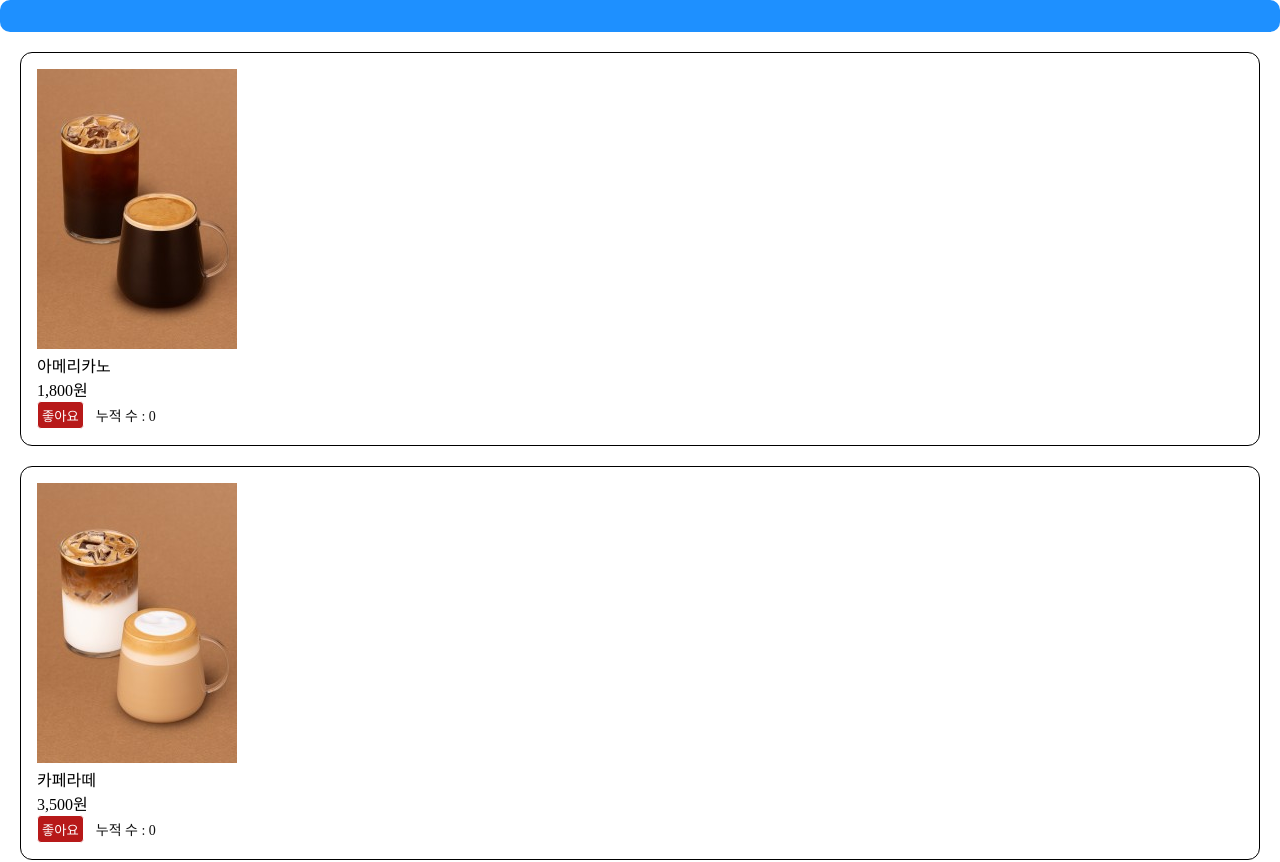
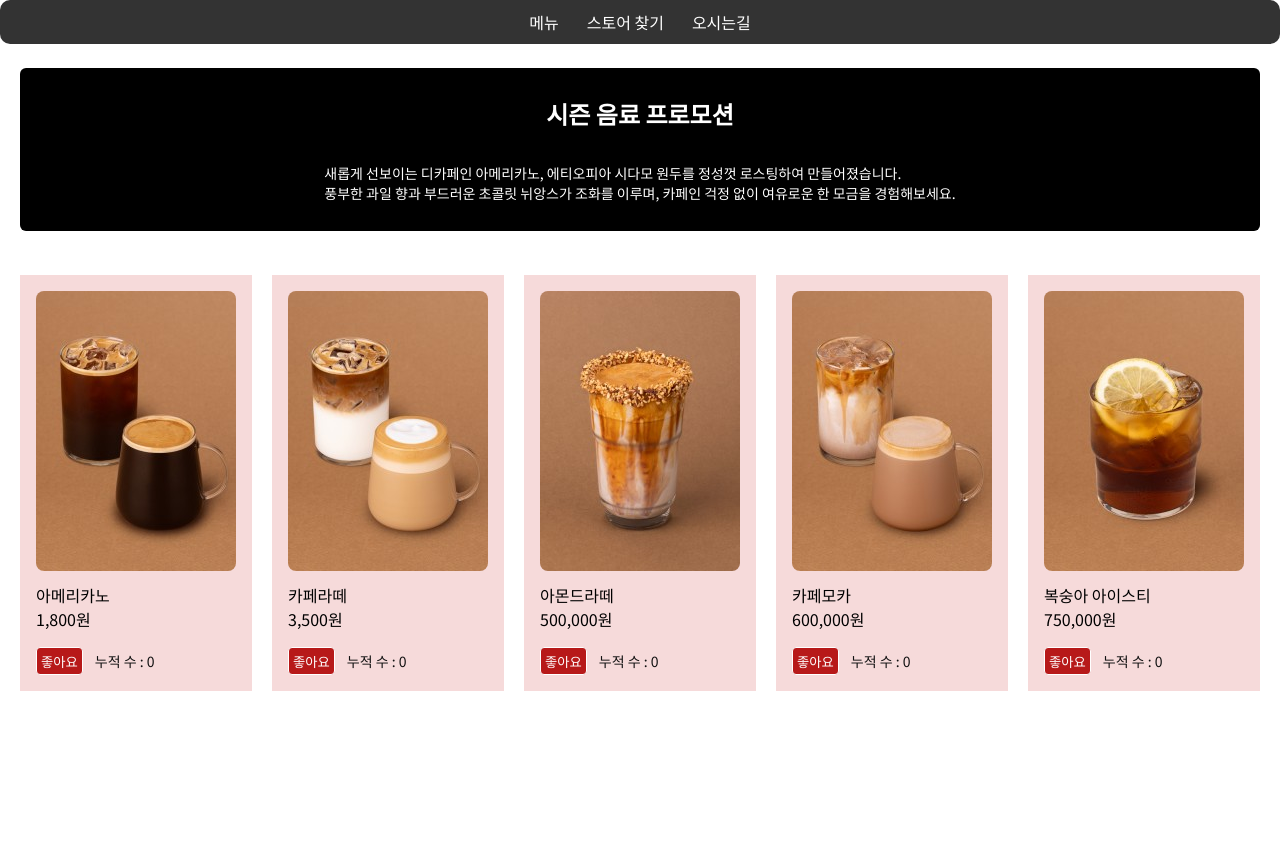
Before and after one commit to HanDeul-Kim/vue3_study, a Vue app: page / in a window 1280 px wide. Shown: the top 862 px of the page. After the commit the page ends 800 px from the top, so only its background shows below. Built offline with nearby package versions, Linux system fonts and the light colour scheme.

Commit message:
v-else v-else-if & 레이아웃 수정

```diff
--- a/src/App.vue
+++ b/src/App.vue
@@ -2,10 +2,19 @@
     <div class="container">
         <header>
             <div class="menu">
-                <a :href="e.link" v-for="(e, idx) in menus" :key="idx">{{ e.title }}</a>
+                <a :href="e.link" v-for="(e, idx) in menus" :key="idx">{{ e.name }}</a>
             </div>
         </header>
+
         <section>
+            <div class="banner-promotion">
+                <h2>시즌 음료 프로모션</h2>
+                <p>
+                    새롭게 선보이는 디카페인 아메리카노, 에티오피아 시다모 원두를 정성껏 로스팅하여 만들어졌습니다.<br>
+                    풍부한 과일 향과 부드러운 초콜릿 뉘앙스가 조화를 이루며, 카페인 걱정 없이 여유로운 한 모금을 경험해보세요.
+                </p>
+            </div>
+
             <div class="item-info-inner">
                 <!-- 반복문 -->
                 <ul>
@@ -13,19 +22,30 @@
                         <div class="product-img">
                             <img :src="e.imgSrc" alt="원룸 이미지"></img>
                         </div>
-                        <a href="javascript:void(0);" @click="openModal(idx)">{{e.title}}</a>
-                        <p>{{e.price}}원</p>
+                        <a href="javascript:void(0);" @click="openModal(idx)">{{ e.title }}</a>
+                        <p>{{ e.price }}원</p>
                         <div class="btn-wrap report">
                             <button @click="e.currentNum++">좋아요</button>
-                            <span>누적 수 : {{e.currentNum}}</span>
+                            <span>누적 수 : {{ e.currentNum }}</span>
                         </div>
                     </li>
                 </ul>
+            </div>
+        </section>
 
-            </div>
+        <!-- vue에서의 if문 -->
+        <!-- <div v-if="1 == 2">
+            참일 때 보여줘
+        </div>
+        <div v-else>
+            else문
+        </div>
+        <div v-else-if="1 == 1">
+            else if 문
+        </div> -->
 
 
-        </section>
+
     </div>
 
 
@@ -34,10 +54,24 @@
     <div class="modal-wrap" v-if="visibleModal !== null">
         <div class="modal">
             <button @click="closeModal" class="modal-close">닫기</button>
-            <h2>상세 페이지({{products[visibleModal].modalCont}})</h2>
-            <p>상세 페이지 내용 상세 페이지 내용상세 페이지 내용상세 페이지 내용 상세 페이지 내용 상세 페이지 내용 상세 페이지 내용 상세 페이지 내용 상세 페이지 내용 상세 페이지 내용 상세 페이지 내용</p>
+            <div class="modal-head">
+                <h2>{{ products[visibleModal].modalHead }}</h2>
+            </div>
+            <div class="modal-content">
+                <div class="modal-content-img">
+                    <img :src="products[visibleModal].imgSrc" alt="음료 이미지">
+                </div>
+                <div class="modal-content-info">
+                    <p v-if="products[visibleModal].modalCont2 !== ''">{{products[visibleModal].modalCont2}}</p>
+                    <p v-else>데이터가 없습니다.</p>
+                </div>
+            </div>
+            <div class="modal-footer">
+                <span>{{ products[visibleModal].price }} won</span>
+            </div>
         </div>
     </div>
+
 
 
 
@@ -54,9 +88,9 @@ export default {
     data() {
         return {
             menus: [
-                { name: 'Home', link: 'javascript:void(0);' },
-                { name: 'Products', link: 'javascript:void(0);' },
-                { name: 'About', link: 'javascript:void(0);' }
+                { name: '메뉴', link: 'javascript:void(0);' },
+                { name: '스토어 찾기', link: 'javascript:void(0);' },
+                { name: '오시는길', link: 'javascript:void(0);' }
             ],
             // 상품 데이터
             products: productData,
@@ -65,7 +99,7 @@ export default {
         }
     },
     // vue에서 함수 만들 때
-    methods : {
+    methods: {
         openModal(idx) {
             this.visibleModal = idx;
         },
@@ -80,86 +114,7 @@ export default {
 </script>
 
 <style>
-section {
-    padding: 0 20px;
-}
-.menu {
-    display: flex;
-    gap: 12px;
-    background-color: dodgerblue;
-    padding: 16px;
-    border-radius: 10px;
-}
 
-.menu>a {
-    color: #fff;
-}
 
-.item-info-inner>ul {
-    display: flex;
-    flex-direction: column;
-}
 
-.item-info-inner>ul>li {
-    padding:16px;
-    margin-top: 20px;
-    border: 1px solid #000;
-    border-radius: 12px;
-}
-.product-img img{
-    width: 100%;
-    max-width:200px;
-}
-.btn-wrap.report {}
-.btn-wrap.report button {
-    padding: 0 4px;
-    height: 28px;
-    background-color: #b71919;
-    color:#fff;
-    border-radius: 4px;
-    border: 1px solid #fff;
-    margin-right: 12px;
-}
-.btn-wrap.report span {
-    font-size: 14px;
-    color:#111;
-}
-/********************** 모달 **********************/
-.modal-wrap {
-    width: 100%;
-    height: 100vh;
-    position: fixed;
-    top: 0;
-    left: 0;
-    background-color: rgba(0,0,0,0.7);
-    display:flex;
-    justify-content: center;
-    align-items: center;
-    padding: 20px;
-}
-.modal {
-    position: relative;
-    width: 100%;
-    max-width:700px;
-    background-color: #fff;
-    padding: 20px 40px;
-    display:flex;
-    flex-direction: column;
-    align-items: center;
-    gap:12px;
-}
-.modal-close {
-    position: absolute;
-    top: 20px;
-    right: 20px;
-    font-weight: 500;
-    font-size: 14px;
-}
-.modal > h2 {
-    font-size: 28px;
-    color:#000;
-}
-.modal > p {
-    color: #333;
-}
 </style>
--- a/src/assets/css/common.css
+++ b/src/assets/css/common.css
@@ -1,7 +1,75 @@
+/* 노토 산스 */
+@import url('https://fonts.googleapis.com/css2?family=Noto+Sans+KR:wght@100..900&display=swap');
+
 *{
     padding:0; margin: 0; box-sizing: border-box;
+    font-family: "Noto Sans KR", sans-serif;
 }
 a{text-decoration: none; color:#000;}
 ul,ol,li {list-style: none;}
 button {outline: none; background: none; border:none; cursor: pointer;}
+
+
+/********************** button **********************/
 .btn-24 {height: 24px;}
+
+/********************** 모달 **********************/
+.modal-wrap {
+    width: 100%;
+    height: 100vh;
+    position: fixed;
+    top: 0;
+    left: 0;
+    background-color: rgba(0, 0, 0, 0.7);
+    display: flex;
+    justify-content: center;
+    align-items: center;
+    padding: 20px;
+}
+
+.modal {
+    position: relative;
+    width: 100%;
+    max-width: 700px;
+    background-color: #fff;
+    padding: 20px 40px;
+    display: flex;
+    flex-direction: column;
+    align-items: center;
+    gap: 12px;
+}
+
+.modal-close {
+    position: absolute;
+    top: 20px;
+    right: 20px;
+    font-weight: 500;
+    font-size: 14px;
+}
+.modal-head {
+    margin-bottom: 40px;
+}
+.modal>h2 {
+    font-size: 28px;
+    color: #000;
+}
+
+.modal>p {
+    color: #333;
+}
+
+.modal-content {
+    display: flex;
+    gap: 20px;
+}
+
+.modal-content-img {}
+.modal-content-img>img {}
+.modal-content-info {}
+.modal-footer {width: 100%;}
+.modal-footer span{
+    display: block;
+    width: 100%;
+    text-align: right;
+    font-weight: 500;
+}
--- /dev/null
+++ b/src/assets/css/style.css
@@ -0,0 +1,70 @@
+section {
+    padding: 0 20px;
+}
+
+.menu {
+    display: flex;
+    justify-content: center;
+    gap: 28px;
+    background-color: #333;
+    padding: 10px 20px;
+    border-radius: 10px;
+}
+
+.menu>a {
+    color: #fff;
+}
+
+.item-info-inner>ul {
+    display: flex;
+    flex-wrap: wrap;
+    gap: 20px;
+}
+
+.item-info-inner>ul>li {
+    padding: 16px;
+    margin-top: 20px;
+    background-color: rgb(246, 218, 218);
+}
+.product-img {
+    border-radius: 8px;
+    overflow: hidden;
+    font-size: 0;
+    margin-bottom: 12px;
+}
+.product-img img {
+    width: 100%;
+    max-width: 200px;
+}
+.btn-wrap.report {
+    margin-top: 16px;
+}
+.btn-wrap.report button {
+    padding: 0 4px;
+    height: 28px;
+    background-color: #b71919;
+    color: #fff;
+    border-radius: 4px;
+    border: 1px solid #fff;
+    margin-right: 12px;
+}
+
+.btn-wrap.report span {
+    font-size: 14px;
+    color: #111;
+}
+
+.banner-promotion {
+    display: flex;
+    flex-direction: column;
+    align-items: center;
+    border-radius: 6px;
+    gap:32px;
+    padding: 28px 20px;
+    margin:24px 0;
+    background-color: #000;
+    color:#fff;
+}
+.banner-promotion > p {
+    font-size: 14px;
+}
--- a/src/assets/data.js
+++ b/src/assets/data.js
@@ -4,7 +4,8 @@ export default [{
     currentNum: 0,
     title: "아메리카노",
     imgSrc: "/img/menu01.jpg",
-    modalCont: "feat.아메리카노"
+    modalHead: "아메리카노",
+    modalCont2: "깊고 진한 커피의 풍미에 고소한 견과류 향이 살짝 더해진 아메리카노. 깔끔하면서도 은은한 고소함이 매력적입니다."
 },
 {
     id: 1,
@@ -12,7 +13,8 @@ export default [{
     currentNum: 0,
     title: "카페라떼",
     imgSrc: "/img/menu02.jpg",
-    modalCont: "feat.카페라떼"
+    modalHead: "카페라떼",
+    modalCont2: "부드러운 우유와 커피가 조화롭게 어우러진 라떼. 견과류의 고소함이 은은하게 느껴져 한 모금마다 따뜻한 여유를 선사합니다."
 },
 {
     id: 2,
@@ -20,7 +22,8 @@ export default [{
     currentNum: 0,
     title: "아몬드라떼",
     imgSrc: "/img/menu03.jpg",
-    modalCont: "feat.아몬드 라떼"
+    modalHead: "아몬드 라떼",
+    modalCont2: "고소한 아몬드 향과 부드러운 라떼가 만난 특별한 음료. 달콤하지 않으면서도 고소한 맛이 입안 가득 퍼집니다."
 },
 {
     id: 3,
@@ -28,7 +31,8 @@ export default [{
     currentNum: 0,
     title: "카페모카",
     imgSrc: "/img/menu04.jpg",
-    modalCont: "feat.카페모카"
+    modalHead: "카페모카",
+    modalCont2: "진한 초콜릿과 커피가 어우러진 달콤쌉싸름한 모카. 견과류의 은은한 풍미가 더해져 더욱 풍성한 맛을 느낄 수 있습니다."
 },
 {
     id: 4,
@@ -36,6 +40,7 @@ export default [{
     currentNum: 0,
     title: "복숭아 아이스티",
     imgSrc: "/img/menu05.jpg",
-    modalCont: "feat.아이스티"
-}
+    modalHead: "아이스티",
+    modalCont2: "상큼하고 달콤한 복숭아 향이 가득한 아이스티. 시원하게 즐기기 좋은 과일 음료로, 청량감이 일품입니다."
+},
 ];
--- a/src/main.js
+++ b/src/main.js
@@ -2,4 +2,5 @@ import { createApp } from 'vue'
 import App from './App.vue'
 // 전역 css
 import './assets/css/common.css'
+import './assets/css/style.css'
 createApp(App).mount('#app')
```
